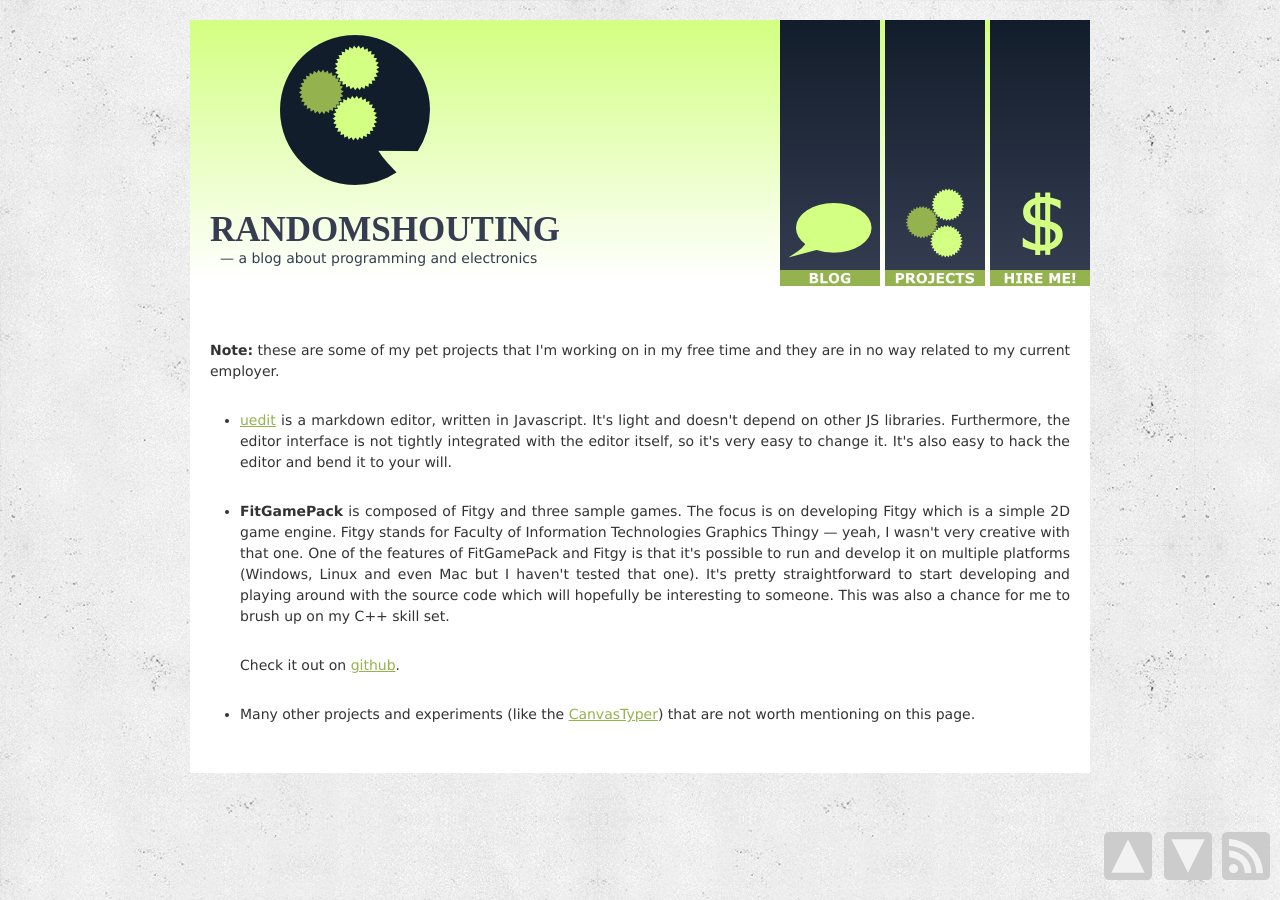
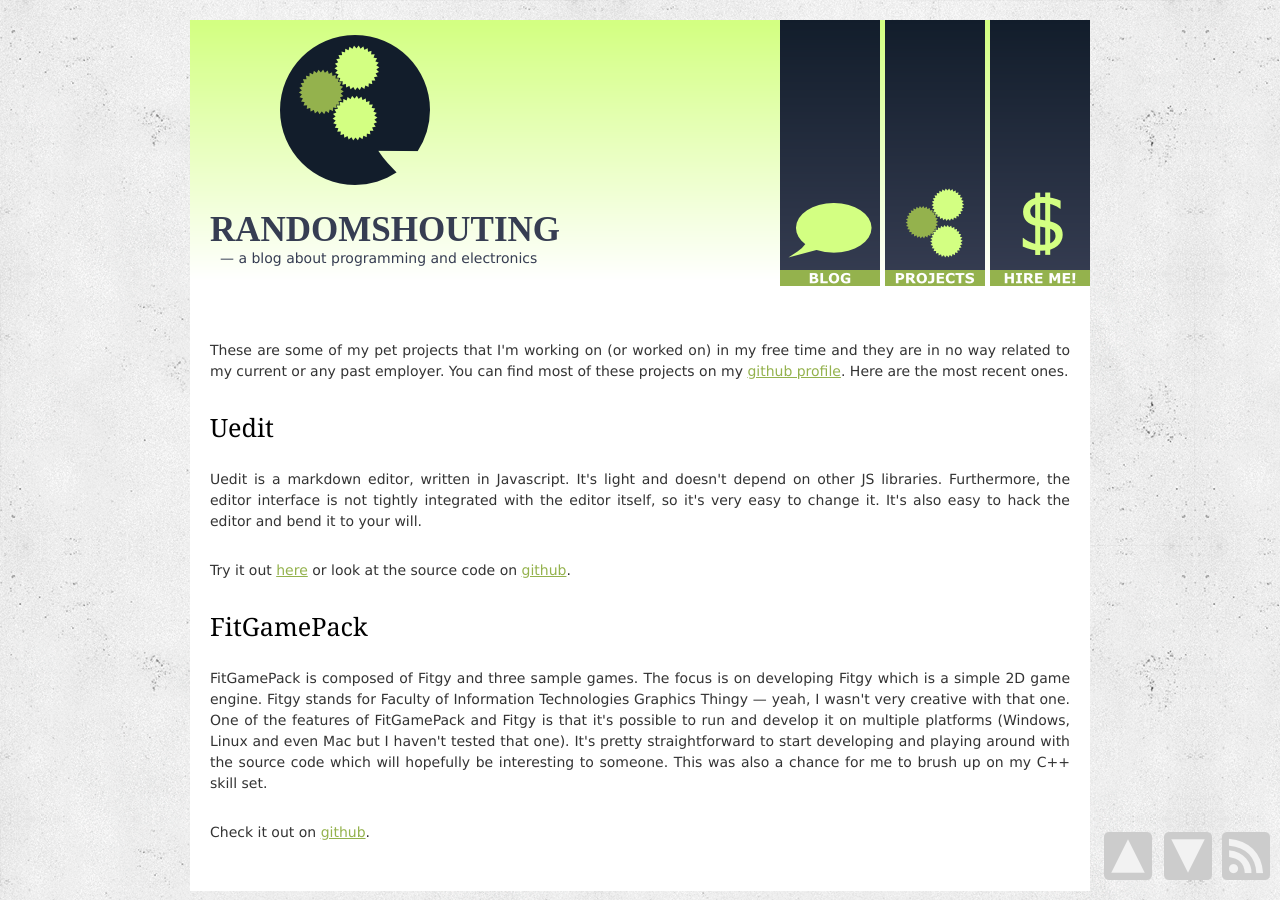
Before and after one commit to amir-hadzic/amir-hadzic.github.com, a Jekyll site: the page built from projects.html, in a window 1280 px wide. Built offline with Jekyll 4.4.1, drawn with Linux system fonts in a browser that asks for light colours; some web fonts are replaced; Markdown is read by kramdown in place of the engine named in the settings.

Commit message:
Update the projects page.

```diff
--- a/projects.html
+++ b/projects.html
@@ -3,17 +3,15 @@ layout: default
 title: Randomshouting | Amir Hadžić | Projects
 ---
 
-<p><b>Note:</b> these are some of my pet projects that I'm working on in my free time and they are in no way related to my current employer.</p>
+<p>These are some of my pet projects that I'm working on (or worked on) in my free time and they are in no way related to my current or any past employer.
+You can find most of these projects on my <a href="http://www.github.com/amir-hadzic">github profile</a>. Here are the most recent ones.</p>
 
-<ul>
-    <li>
-<p><a href="https://www.github.com/amir-hadzic/uedit">uedit</a> is a markdown editor, written in Javascript. It's light and doesn't depend on other JS libraries. Furthermore, the editor interface is not tightly integrated with the editor itself, so it's very easy to change it. It's also easy to hack the editor and bend it to your will.</p>
-    </li>
-    <li>
-<p><b>FitGamePack</b> is composed of Fitgy and three sample games. The focus is on developing Fitgy which is a simple 2D game engine. Fitgy stands for Faculty of Information Technologies Graphics Thingy — yeah, I wasn't very creative with that one. One of the features of FitGamePack and Fitgy is that it's possible to run and develop it on multiple platforms (Windows, Linux and even Mac but I haven't tested that one). It's pretty straightforward to start developing and playing around with the source code which will hopefully be interesting to someone. This was also a chance for me to brush up on my C++ skill set.</p>
+<h2>Uedit</h2>
+<p>Uedit is a markdown editor, written in Javascript. It's light and doesn't depend on other JS libraries. Furthermore, the editor interface is not tightly integrated with the editor itself, so it's very easy to change it. It's also easy to hack the editor and bend it to your will.</p>
+<p>Try it out <a href="http://www.randomshouting.com/uedit/">here</a>
+or look at the source code on <a href="http://www.github.com/amir-hadzic/uedit">github</a>.</p>
+
+<h2>FitGamePack</h2>
+<p>FitGamePack is composed of Fitgy and three sample games. The focus is on developing Fitgy which is a simple 2D game engine. Fitgy stands for Faculty of Information Technologies Graphics Thingy — yeah, I wasn't very creative with that one. One of the features of FitGamePack and Fitgy is that it's possible to run and develop it on multiple platforms (Windows, Linux and even Mac but I haven't tested that one). It's pretty straightforward to start developing and playing around with the source code which will hopefully be interesting to someone. This was also a chance for me to brush up on my C++ skill set.</p>
+
 <p>Check it out on <a href="https://github.com/amir-hadzic/FitGamePack">github</a>.</p>
-    </li>
-    <li>
-    <p>Many other projects and experiments (like the <a href="/canvastyper.html">CanvasTyper</a>) that are not worth mentioning on this page.</p>
-    </li>
-</ul>
```
